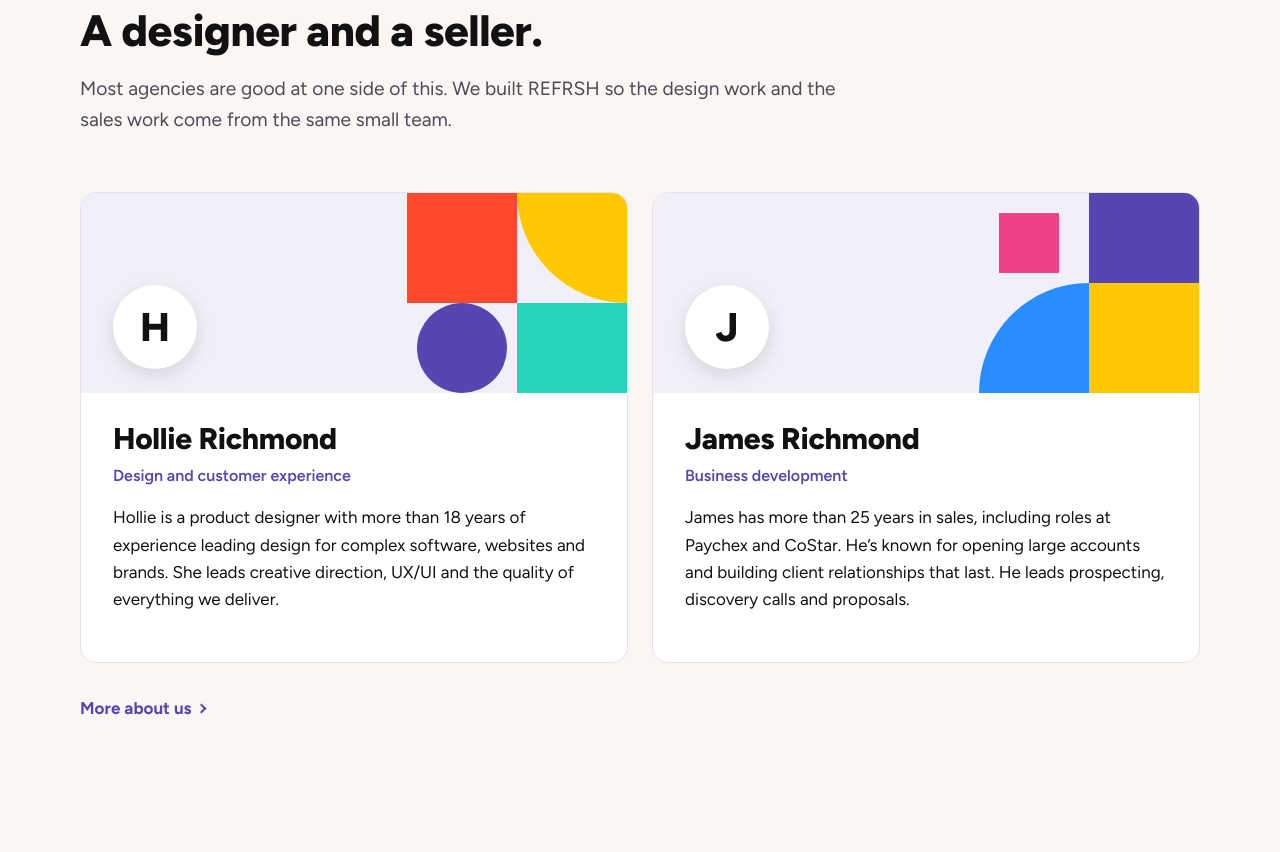
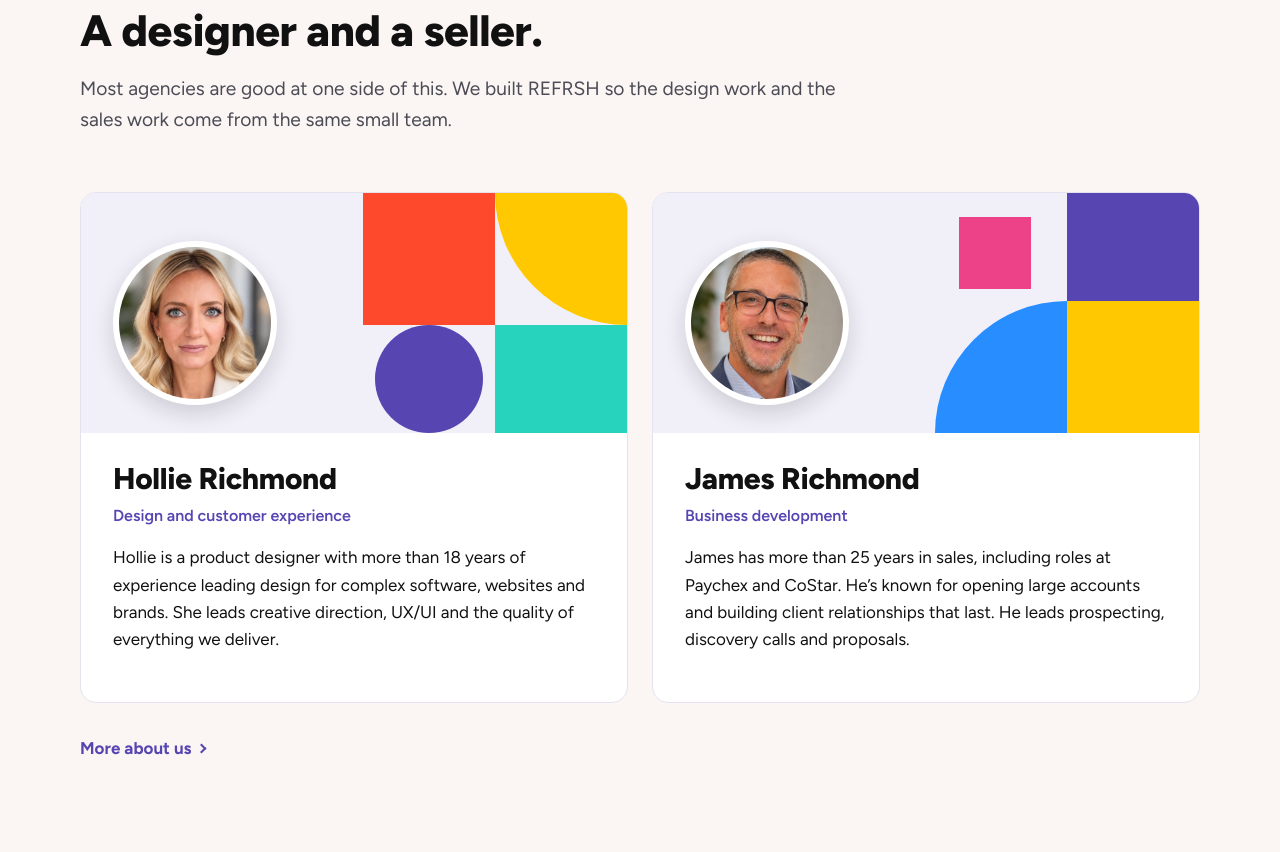
Before and after one commit to holliej0/refrsh-website, a plain HTML site: page index.html in a window 1280 px wide. Shown: the part 4255-5107 px from the top of the page. Drawn offline with Linux system fonts and the light colour scheme.

Commit message:
Add team photos in larger circles

```diff
--- a/assets/site.css
+++ b/assets/site.css
@@ -227,9 +227,10 @@ h1, h2, h3, h4 { margin: 0; font-weight: 800; letter-spacing: -0.01em; }
 /* ---------- Team ---------- */
 .team { display: grid; grid-template-columns: 1fr 1fr; gap: 24px; }
 .person { background: var(--white); border: 1px solid var(--line); border-radius: var(--radius); overflow: hidden; display: flex; flex-direction: column; }
-.person .art { height: 200px; position: relative; overflow: hidden; }
+.person .art { height: 240px; position: relative; overflow: hidden; }
 .person .art svg { width: 100%; height: 100%; }
-.person .art .initial { position: absolute; left: 32px; bottom: 24px; width: 84px; height: 84px; border-radius: 50%; background: var(--white); display: grid; place-items: center; font-size: 40px; font-weight: 800; box-shadow: 0 6px 18px rgba(17,17,17,.12); }
+.person .art .photo { position: absolute; left: 32px; bottom: 28px; width: 164px; height: 164px; border-radius: 50%; object-fit: cover; border: 6px solid var(--white); box-shadow: 0 8px 22px rgba(17,17,17,.16); background: var(--white); }
+@media (max-width: 560px) { .person .art { height: 200px; } .person .art .photo { width: 136px; height: 136px; left: 24px; bottom: 24px; } }
 .person .content { padding: 28px 32px 32px; }
 .person h3 { font-size: 30px; line-height: 1.2; }
 .person .role { font-size: 16px; font-weight: 600; color: var(--purple); margin: 6px 0 16px; }
--- a/index.html
+++ b/index.html
@@ -15,7 +15,7 @@
 <link rel="icon" href="assets/favicon.svg" type="image/svg+xml">
 <link rel="preconnect" href="https://fonts.googleapis.com">
 <link rel="preconnect" href="https://fonts.gstatic.com" crossorigin>
-<link rel="stylesheet" href="assets/site.css?v=4">
+<link rel="stylesheet" href="assets/site.css?v=5">
 </head>
 <body>
 <a class="skip" href="#main">Skip to content</a>
@@ -169,7 +169,7 @@
     </div>
     <div class="team">
       <article class="person reveal">
-        <div class="art"><svg viewBox="0 0 600 200" preserveAspectRatio="xMaxYMid slice" aria-hidden="true"><rect width="600" height="200" fill="#f1f0f9"/><rect x="380" y="0" width="110" height="110" fill="#ff492c"/><path d="M490 0h110v110A110 110 0 0 1 490 0z" fill="#ffc800"/><rect x="490" y="110" width="110" height="90" fill="#27d3bc"/><circle cx="435" cy="155" r="45" fill="#5746b2"/></svg><span class="initial" aria-hidden="true">H</span></div>
+        <div class="art"><svg viewBox="0 0 600 200" preserveAspectRatio="xMaxYMid slice" aria-hidden="true"><rect width="600" height="200" fill="#f1f0f9"/><rect x="380" y="0" width="110" height="110" fill="#ff492c"/><path d="M490 0h110v110A110 110 0 0 1 490 0z" fill="#ffc800"/><rect x="490" y="110" width="110" height="90" fill="#27d3bc"/><circle cx="435" cy="155" r="45" fill="#5746b2"/></svg><img class="photo" src="assets/hollie.jpg" alt="Hollie Richmond" width="400" height="400" loading="lazy"></div>
         <div class="content">
           <h3>Hollie Richmond</h3>
           <p class="role">Design and customer experience</p>
@@ -177,7 +177,7 @@
         </div>
       </article>
       <article class="person reveal">
-        <div class="art"><svg viewBox="0 0 600 200" preserveAspectRatio="xMaxYMid slice" aria-hidden="true"><rect width="600" height="200" fill="#f1f0f9"/><path d="M380 200a110 110 0 0 1 110-110v110z" fill="#288dff"/><rect x="490" y="90" width="110" height="110" fill="#ffc800"/><rect x="490" y="0" width="110" height="90" fill="#5746b2"/><rect x="400" y="20" width="60" height="60" fill="#ee4288"/></svg><span class="initial" aria-hidden="true">J</span></div>
+        <div class="art"><svg viewBox="0 0 600 200" preserveAspectRatio="xMaxYMid slice" aria-hidden="true"><rect width="600" height="200" fill="#f1f0f9"/><path d="M380 200a110 110 0 0 1 110-110v110z" fill="#288dff"/><rect x="490" y="90" width="110" height="110" fill="#ffc800"/><rect x="490" y="0" width="110" height="90" fill="#5746b2"/><rect x="400" y="20" width="60" height="60" fill="#ee4288"/></svg><img class="photo" src="assets/james.jpg" alt="James Richmond" width="400" height="400" loading="lazy"></div>
         <div class="content">
           <h3>James Richmond</h3>
           <p class="role">Business development</p>
```
Also changed, not shown: 404.html (+1 -1 lines), about.html (+3 -3 lines), approach.html (+1 -1 lines), contact.html (+1 -1 lines), services.html (+1 -1 lines), who-we-help.html (+1 -1 lines), assets/hollie.jpg (added), assets/james.jpg (added).
